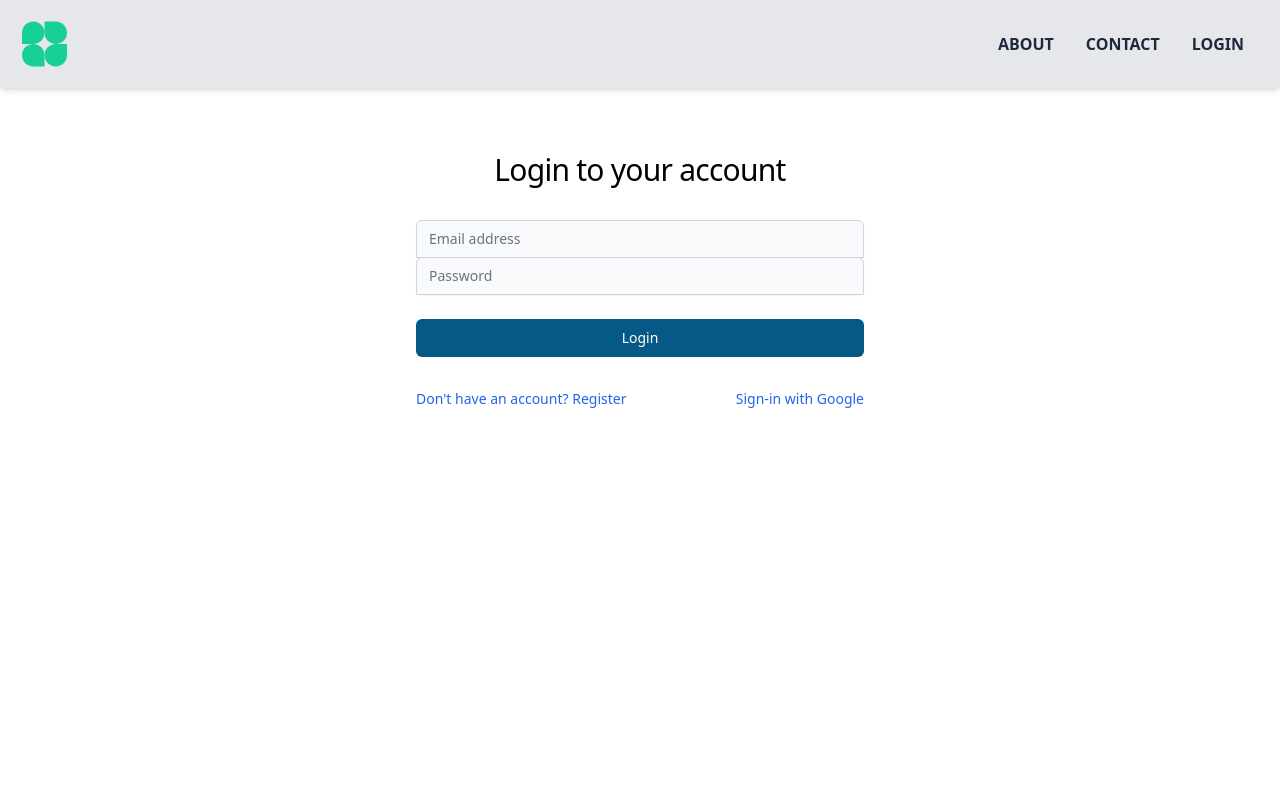
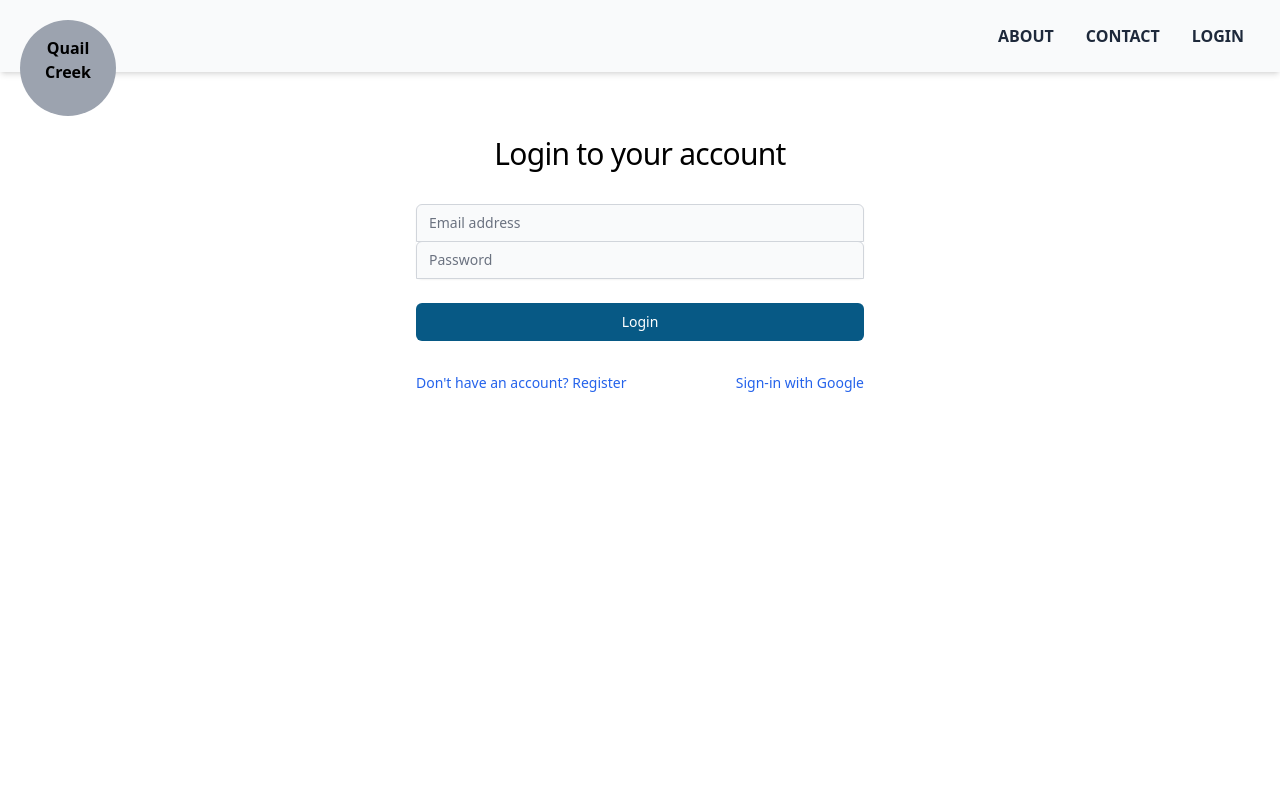
Before and after one commit to Zombie-Muse/quail-creek, a React (Create React App) app: page /login in a window 1280 px wide. Shown: the top 800 px of the page. Built offline with nearby package versions, Linux system fonts and the light colour scheme; no server answers.

Commit message:
Changed some design elements (in progess)

```diff
--- a/src/App.js
+++ b/src/App.js
@@ -1,4 +1,4 @@
-import Navigation from './components/navigation/Navbar2';
+import Navigation from './components/navigation/NavBar';
 import Footer from './components/Footer/Footer';
 import Routing from './components/Routing';
 import './App.css';
--- a/src/FirebaseBackup.js
+++ /dev/null
@@ -1,71 +0,0 @@
-// import { initializeApp } from 'firebase/app';
-import firebase from 'firebase/compat/app';
-import 'firebase/compat/firestore';
-
-// import { getFirestore } from 'firebase/firestore/lite';
-// import { getAuth } from 'firebase.auth';
-
-// Your web app's Firebase configuration
-const firebaseConfig = {
-  apiKey: process.env.API_KEY,
-  authDomain: process.env.AUTH_DOMAIN,
-  projectId: process.env.PROJECT_ID,
-  storageBucket: process.env.STORAGE_BUCKET,
-  messagingSenderId: process.env.MESSAGING_SENDER_ID,
-  appId: process.env.APP_ID,
-};
-
-// Initialize Firebase
-firebase.initializeApp(firebaseConfig);
-
-// const auth = getAuth();
-
-
-
--------------------------------------------------------------------------------------------------
-
-export default firebase;
-
-// import { initializeApp } from 'firebase/app';
-import firebase from 'firebase/compat/app';
-import 'firebase/compat/firestore';
-import 'firebase/compat/auth';
-
-// Your web app's Firebase configuration
-const firebaseConfig = {
-  apiKey: 'AIzaSyBLaF96b2eJmN-ZDSyp-LVbrulWWC_-2k0',
-  authDomain: 'quail-creek-37705.firebaseapp.com',
-  projectId: 'quail-creek-37705',
-  storageBucket: 'quail-creek-37705.appspot.com',
-  messagingSenderId: '777263584966',
-  appId: '1:777263584966:web:dcdb1b5b6c61ec6d2fe9c7',
-};
-
-// Initialize Firebase
-firebase.initializeApp(firebaseConfig);
-const db = firebase.firestore();
-export const auth = firebase.auth();
-
-export default db;
-
-
-------------------------from tutorial------------------------
-import { initializeApp, } from 'firebase/app';
-import { getAuth } from 'firebase/auth';
-
-const firebaseConfig = {
-  apiKey: 'AIzaSyBLaF96b2eJmN-ZDSyp-LVbrulWWC_-2k0',
-  authDomain: 'quail-creek-37705.firebaseapp.com',
-  projectId: 'quail-creek-37705',
-  storageBucket: 'quail-creek-37705.appspot.com',
-  messagingSenderId: '777263584966',
-  appId: '1:777263584966:web:dcdb1b5b6c61ec6d2fe9c7',
-};
-
-const app = initializeApp(firebaseConfig);
-
-// gives us an auth instance
-const auth = getAuth(app);
-
-// in order to use this auth instance elsewhere
-export default auth;
--- a/src/components/Auth/Register.js
+++ b/src/components/Auth/Register.js
@@ -7,6 +7,12 @@ export default function Register() {
   const [email, setEmail] = useState('');
   const [password, setPassword] = useState('');
   const [confirmPassword, setConfirmPassword] = useState('');
+  const [firstName, setFirstName] = useState('')
+  const [lastName, setLastName] = useState('')
+  const [permissions, setPermissions] = useState('')
+  const [role, setRole] = useState('')
+  const [unitNumber, setUnitNumber] = useState('')
+  const [authId, setAuthId] = useState('')
   const [loading, setLoading] = useState(false);
   const [error, setError] = useState('');
   const navigate = useNavigate();
@@ -18,6 +24,9 @@ export default function Register() {
     }
   }, [currentUser, navigate]);
 
+  async function addNewUser(){
+
+  }
   async function handleFormSubmit(e) {
     e.preventDefault();
 
@@ -28,6 +37,7 @@ export default function Register() {
     try {
       setLoading(true);
       await register(email, password);
+      await addNewUser()
       navigate('/');
     } catch (e) {
       setError(e);
--- a/src/components/Routing.js
+++ b/src/components/Routing.js
@@ -1,4 +1,4 @@
-import { Navigate, Route, Routes } from 'react-router-dom';
+import {  Route, Routes } from 'react-router-dom';
 import Home from './Home';
 import CoveyCall from './CoveyCall/CoveyCall';
 import About from './About';
--- /dev/null
+++ b/src/components/navigation/Logo.js
@@ -0,0 +1,13 @@
+import React from 'react';
+
+const Logo = () => {
+  return (
+    <div className="bg-gray-400 h-24   w-24 -mb-16 rounded-full text-center">
+      <div className="p-4 font-bold text-[24] ">
+        Quail <br />
+        Creek
+      </div>
+    </div>
+  );
+};
+export default Logo;
--- a/src/components/navigation/NavBar.jsx
+++ b/src/components/navigation/NavBar.jsx
@@ -1,47 +1,136 @@
 import { useState } from 'react';
 import { NavLink } from 'react-router-dom';
-import CommunityDropdown from './CommunityDropdown';
 import { FiMenu, FiX } from 'react-icons/fi';
-import qcLogo from '../../assets/qcLogo.png';
-import NavigationLinks from './NavigationLinks';
+import Logout from '../Auth/Logout';
+import { useAuth } from '../../context/AuthContext';
+import Logo from './Logo';
 
 const Navigation = () => {
   const [open, setOpen] = useState(false);
+  const { currentUser } = useAuth();
 
   return (
-    <nav className="bg-gray-100">
-      <div className="flex items-center font-medium justify-around">
-        <div className="z-50 p-5 md:w-auto w-full flex justify-between">
-          <img src={qcLogo} alt="logo" className="md:cursor-pointer h-20" />
-          <div className="text-3xl" onClick={() => setOpen(!open)}>
-            <ion-icon
-              name={`${open ? 'close-outline' : 'menu-outline'}`}
-            ></ion-icon>
+    <>
+      <nav className="md:flex md:flex-row justify-between p-5 shadow-md bg-gray-50 md:bg-gray-50">
+        <div className="flex items-center justify-between py-0 ">
+          <NavLink to={'/'}>
+            <div className="flex items-center justify-center">
+              <Logo/>
+              {/* <svg
+                id="logo-15"
+                width="49"
+                height="48"
+                viewBox="0 0 49 48"
+                fill="none"
+                xmlns="http://www.w3.org/2000/svg"
+              >
+                {' '}
+                <path
+                  d="M24.5 12.75C24.5 18.9632 19.4632 24 13.25 24H2V12.75C2 6.53679 7.03679 1.5 13.25 1.5C19.4632 1.5 24.5 6.53679 24.5 12.75Z"
+                  className="ccustom"
+                  fill="#17CF97"
+                ></path>{' '}
+                <path
+                  d="M24.5 35.25C24.5 29.0368 29.5368 24 35.75 24H47V35.25C47 41.4632 41.9632 46.5 35.75 46.5C29.5368 46.5 24.5 41.4632 24.5 35.25Z"
+                  className="ccustom"
+                  fill="#17CF97"
+                ></path>{' '}
+                <path
+                  d="M2 35.25C2 41.4632 7.03679 46.5 13.25 46.5H24.5V35.25C24.5 29.0368 19.4632 24 13.25 24C7.03679 24 2 29.0368 2 35.25Z"
+                  className="ccustom"
+                  fill="#17CF97"
+                ></path>{' '}
+                <path
+                  d="M47 12.75C47 6.53679 41.9632 1.5 35.75 1.5H24.5V12.75C24.5 18.9632 29.5368 24 35.75 24C41.9632 24 47 18.9632 47 12.75Z"
+                  className="ccustom"
+                  fill="#17CF97"
+                ></path>{' '}
+              </svg> */}
+            </div>
+          </NavLink>
+          <div
+            className="flex justify-end px-3 -my-4 rounded text-gray-900 hover:text-black cursor-pointer md:hidden text-xl"
+            onClick={() => {
+              setOpen(!open);
+            }}
+          >
+            {open ? <FiX /> : <FiMenu />}
           </div>
         </div>
-        <ul className="md:flex hidden uppercase items-center gap-8 ">
+        <div className={`${open ? 'block transition-all' : 'hidden md:flex'}`}>
+          {/* <NavigationLinks currentUser={currentUser} /> */}
+          <ul className="text-center uppercase font-bold md:-my-8  items-center md:flex md:justify-end">
             <li className="py-3 px-4">
-            <NavLink to="/" className="py-7 px-3 inline-block">
-              Home
+              <NavLink
+                to={'/about'}
+                className="rounded text-slate-800 hover:text-green-600 justify-center"
+              >
+                About
               </NavLink>
             </li>
-          <NavigationLinks />
-        </ul>
-        {/*--------------------- MOBILE NAV --------------------*/}
-        <ul
-          className={`md:hidden bg-white absolute w-full h-full bottom-0 py-24 pl-4 duration-500 ${
-            open ? 'left-0' : 'left-[-100%]'
-          }`}
+            {currentUser && (
+              <li className="py-3 px-4">
+                <NavLink
+                  to={'/covey-call'}
+                  className="rounded text-slate-800 hover:text-green-600 justify-center"
                 >
-          <li>
-            <NavLink to="/" className="py-7 px-3 inline-block">
-              Home
+                  Covey Call
                 </NavLink>
-            <NavigationLinks />
               </li>
+            )}
+            {currentUser && (
+              <li className="py-3 px-4">
+                <NavLink
+                  to={'/community'}
+                  className="rounded text-slate-800 hover:text-green-600 justify-center"
+                >
+                  Community
+                </NavLink>
+              </li>
+            )}
+            <li className="py-3 px-4">
+              <NavLink
+                to={'/contact'}
+                className="rounded text-slate-800 hover:text-green-600 justify-center"
+              >
+                Contact
+              </NavLink>
+            </li>
+            {currentUser && (
+              <li className="py-3 px-4">
+                <NavLink
+                  to={'/post-update'}
+                  className="rounded text-slate-800 hover:text-green-600 justify-center"
+                >
+                  Updates
+                </NavLink>
+              </li>
+            )}
+            {!currentUser && (
+              <li className="py-3 px-4">
+                <NavLink
+                  to={'/login'}
+                  className="rounded text-slate-800 hover:text-green-600 justify-center"
+                >
+                  Login
+                </NavLink>
+              </li>
+            )}
+            {currentUser && (
+              <li className="py-3 px-4">
+                <Logout />
+                {/* <NavLink
+                  to={'/logout'}
+                  className="rounded text-slate-800 hover:text-green-600 justify-center"
+                >
+                  Logout
+                </NavLink> */}
+              </li>
+            )}
           </ul>
         </div>
       </nav>
+    </>
   );
 };
 
--- a/src/context/AuthContextBackup.js
+++ /dev/null
@@ -1,46 +0,0 @@
-import { createContext, useContext, useState, useEffect } from 'react';
-import {
-  createUserWithEmailAndPassword,
-  signInWithEmailAndPassword,
-} from 'firebase/auth';
-import { auth } from '../firebase';
-
-const AuthContext = createContext();
-
-export function useAuth() {
-  return useContext(AuthContext);
-}
-
-export function AuthProvider({ children }) {
-  const [currentUser, setCurrentUser] = useState();
-  const [loading, setLoading] = useState(true);
-
-  function register(email, password) {
-    return createUserWithEmailAndPassword(auth, email, password);
-  }
-
-  function login(email, password) {
-    return signInWithEmailAndPassword(auth, email, password);
-  }
-
-  useEffect(() => {
-    const unsubscribe = auth.onAuthStateChanged((user) => {
-      setCurrentUser(user);
-      setLoading(false);
-    });
-
-    return unsubscribe;
-  }, []);
-
-  const value = {
-    currentUser,
-    login,
-    register,
-  };
-
-  return (
-    <AuthContext.Provider value={value}>
-      {!loading && children}
-    </AuthContext.Provider>
-  );
-}
```
Lines whose indentation alone changed are shown as unchanged.
